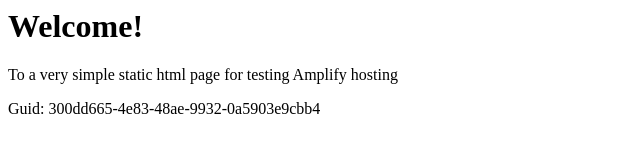
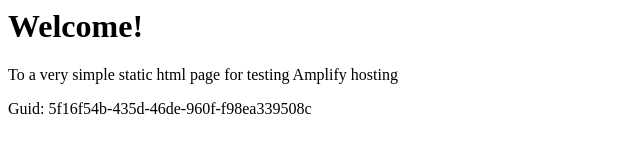
Before and after one commit to aws-aemilia-cdg/Github-PR-Commit-Integration-Test-DoNotTouch-GitHubWebhookPushCanaryTest-v1-preprod-eu-west-3, a website: page src/index.html in a window 1280 px wide. Shown: the full height of the page, 0-640 px from the left. Drawn offline with Linux system fonts and the light colour scheme.

Commit message:
commit from integ tests

```diff
--- a/src/index.html
+++ b/src/index.html
@@ -12,6 +12,6 @@
 <body>
     <h1>Welcome!</h1>
     <p>To a very simple static html page for testing Amplify hosting</p>
-    <p>Guid: 300dd665-4e83-48ae-9932-0a5903e9cbb4</p></body>
+    <p>Guid: 5f16f54b-435d-46de-960f-f98ea339508c</p></body>
 
 </html>
```
